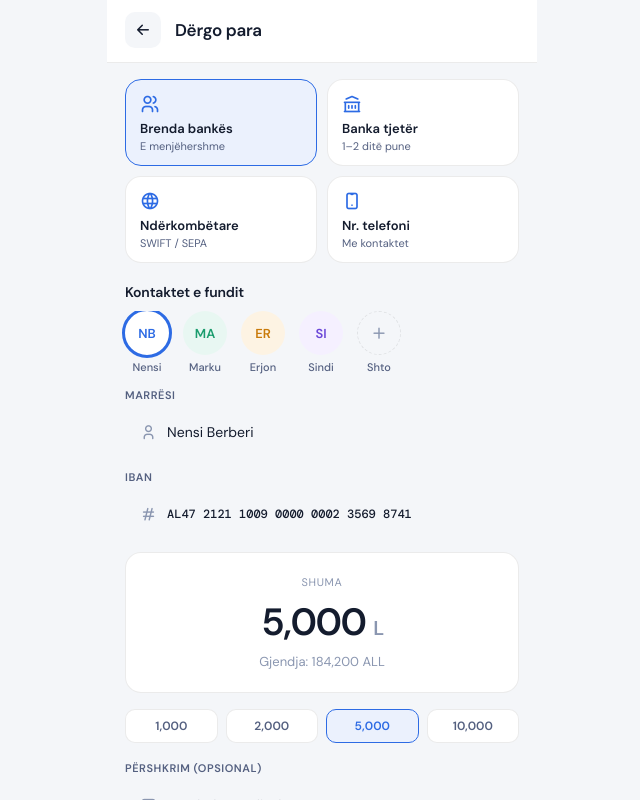
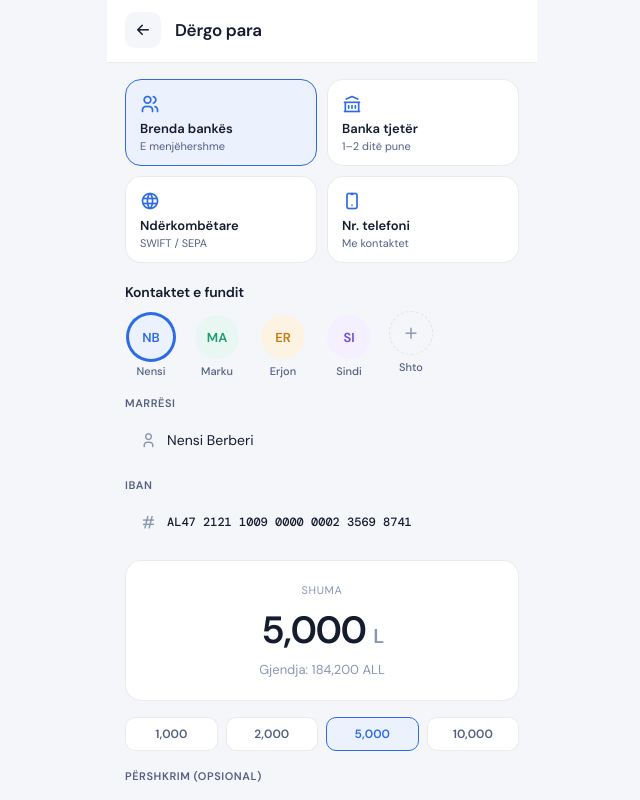
Before and after one commit to arlam15/ArlaBank, a React (Vite) app: page /transfer in a window 1280 px wide. Shown: the whole page, without its empty margins (318-958 px from the left). Built offline with nearby package versions, Linux system fonts and the light colour scheme.

Commit message:
Refactor contact chip layout and styles
Updated contact chip styling and added padding.

```diff
--- a/src/screens/Transfer.jsx
+++ b/src/screens/Transfer.jsx
@@ -79,17 +79,18 @@ export default function Transfer() {
     className="contact-chip"
     key={c.name}
     onClick={() => setSelectedContact(c)}
+    style={{ padding: '4px' }}
   >
-              <div
-                className="contact-av"
-                style={{
-                  background: selectedContact.name === c.name ? '#fff' : c.bg,
+    <div style={{
+      width: 44, height: 44,
+      borderRadius: '50%',
+      display: 'flex', alignItems: 'center', justifyContent: 'center',
+      fontSize: 13, fontWeight: 600,
+      background: c.bg,
       color: c.color,
-                  outline: selectedContact.name === c.name ? '3px solid var(--primary)' : '3px solid transparent',
-                  oulineOffset: '2px',
-                  boxSizing: 'border-box',
-                }}
-              >{c.initials}</div>
+      boxShadow: selectedContact.name === c.name ? '0 0 0 3px var(--primary)' : '0 0 0 3px transparent',
+      transition: 'box-shadow 0.15s',
+    }}>{c.initials}</div>
     <span>{c.name}</span>
   </div>
 ))}
```
Lines whose indentation alone changed are shown as unchanged.
